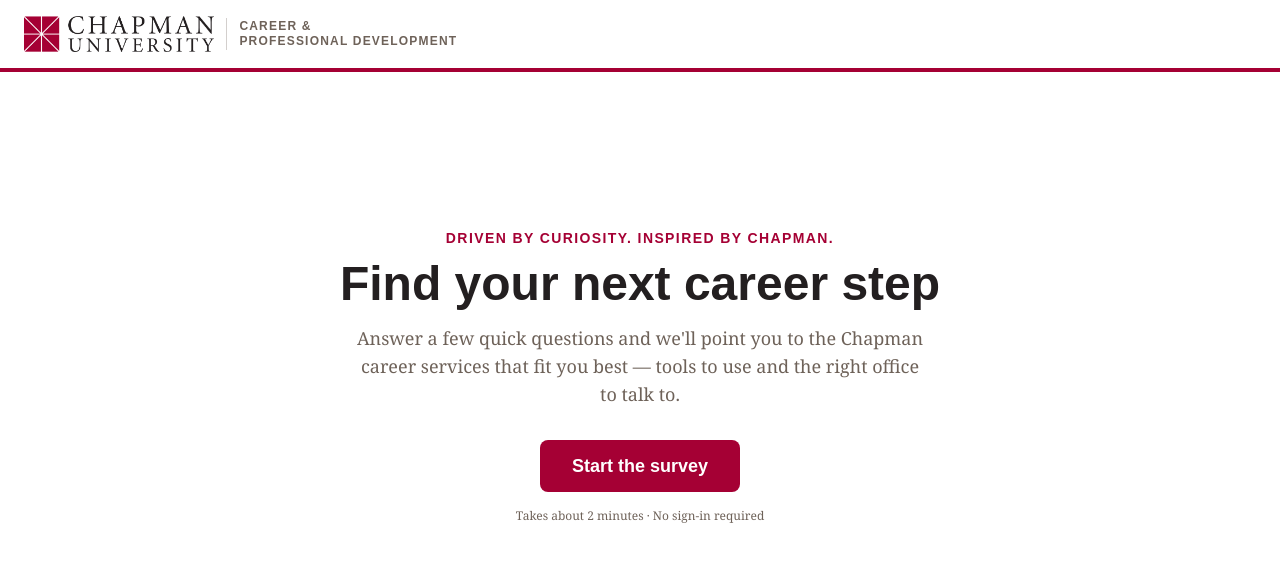
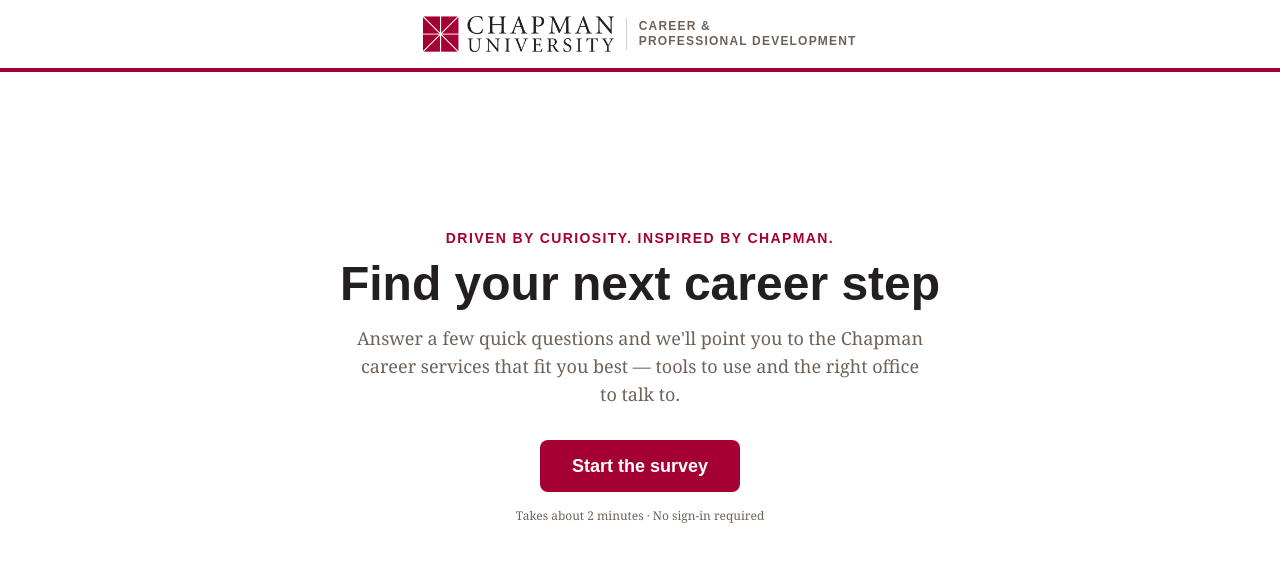
Before and after one commit to charliec2004/chapman-career-survey, a Next.js app: page / in a window 1280 px wide. Shown: the top 562 px of the page. Built offline with nearby package versions, Linux system fonts and the light colour scheme.

Commit message:
fix: center header logo lockup

```diff
--- a/components/BrandHeader.tsx
+++ b/components/BrandHeader.tsx
@@ -8,7 +8,7 @@
 export default function BrandHeader() {
   return (
     <header className="border-b-4 border-chapman-red bg-white">
-      <div className="flex items-center gap-3 px-4 py-4 sm:px-6">
+      <div className="flex items-center justify-center gap-3 px-4 py-4">
         <Image src={logo} alt="Chapman University" priority className="h-7 w-auto sm:h-9" />
         <span aria-hidden className="h-8 w-px bg-pillar/30" />
         <p className="font-heading text-xs font-bold uppercase leading-tight tracking-widest text-pillar">
```
